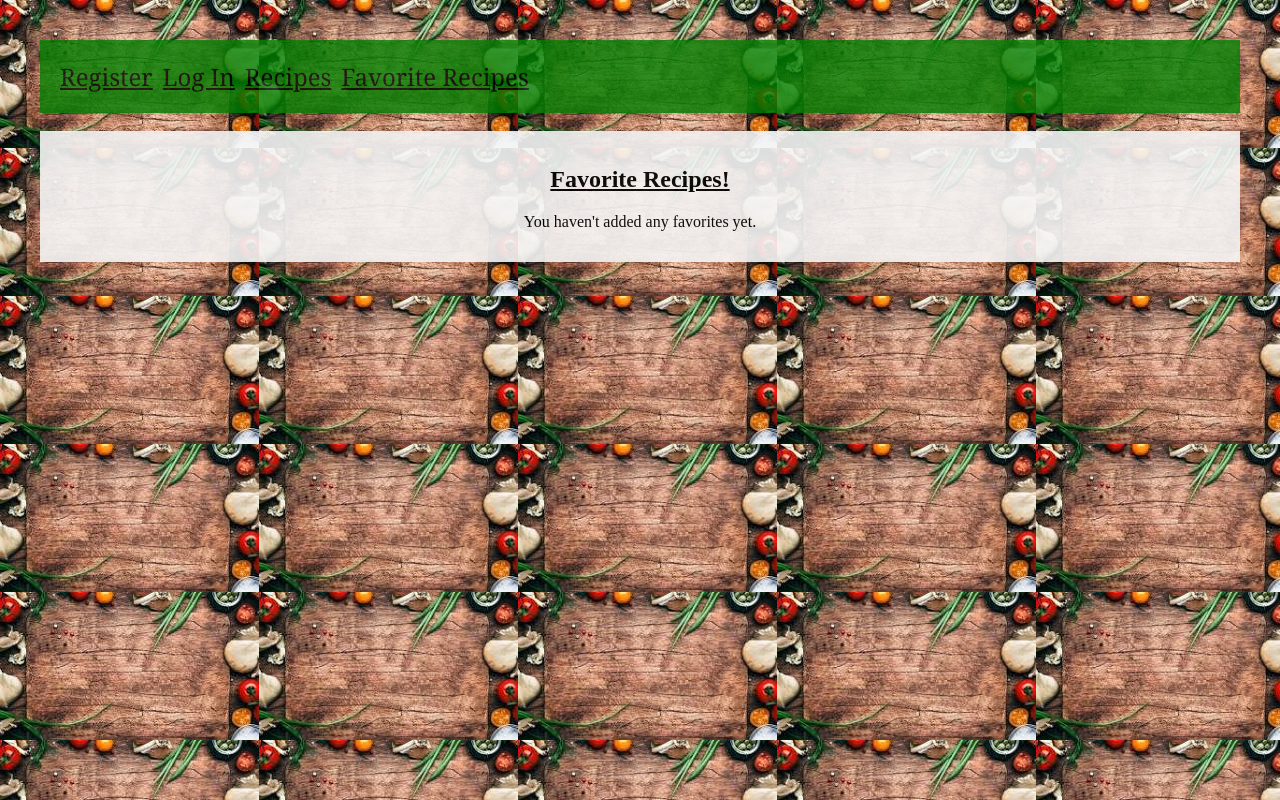
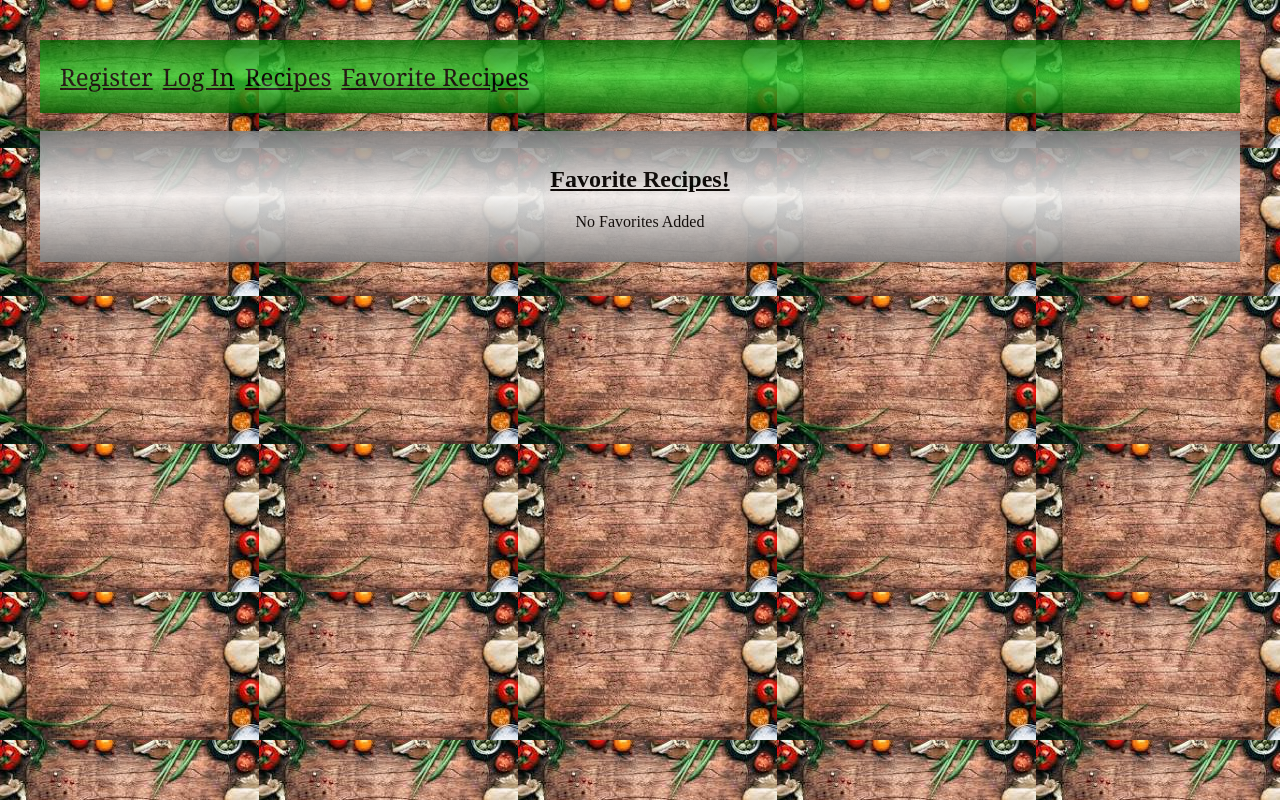
Before and after one commit to Danielle-Campbell92/My_Recipe_Book, a React (Vite) app: page /favorite in a window 1280 px wide. Built offline with nearby package versions, Linux system fonts and the light colour scheme.

Commit message:
detail changes

```diff
--- a/src/components/Favorite.jsx
+++ b/src/components/Favorite.jsx
@@ -6,7 +6,7 @@ function Favorite({favorite, setFavorite}){
     <div className="details-container">
         <h2>Favorite Recipes!</h2>
         {favorite.length === 0 ? (
-        <p>You haven't added any favorites yet.</p>
+        <p>No Favorites Added</p>
          ) : (
           favorite.map(recipe => (
             <div key={recipe.idMeal}>
--- a/src/components/ProfileAuth.jsx
+++ b/src/components/ProfileAuth.jsx
@@ -24,10 +24,8 @@ useEffect(()=> {
                     if (response.ok){
                         setUserInfo(result)
                     }else{
-                        setError(result.message || "Login Failed."
-                        )
+                        setError(result.message || "Login Failed.")
                     }
-
                 }catch(error){
                     console.log(error)
                 }}
--- a/src/components/RecipeDetails.jsx
+++ b/src/components/RecipeDetails.jsx
@@ -13,7 +13,7 @@ console.log("Recipe Details received:", moreDetails)
                     <p>Type of Cuisine:{moreDetails.strArea}</p>
                     <p>Ingredients: {moreDetails.ingredients}</p>
                     <p>Instructions: {moreDetails.strInstructions}</p>
-                    <p>Link to Video: {" "} <a href={moreDetails.strYoutube} target="_blank" rel="noopener noreferrer">Watch!</a></p>
+                    <p>Link to Video: {" "} <a src={moreDetails.strYoutube}>Watch!</a></p>
                     <button onClick={()=> setMoreDetails(null)} className="button">Go Back</button>
                     </>
                 ) : (
--- a/src/index.css
+++ b/src/index.css
@@ -12,6 +12,7 @@ background-color: whitesmoke;
 opacity: .9;
 margin-right: 25%;
 margin-left: 25%;
+text-align: center;
 }
 
 h2{
@@ -43,7 +44,7 @@ body{
 } */
 
 .navBar{
-  background-color: green;
+  background: linear-gradient(darkgreen, rgb(55, 219, 55), darkgreen);
   display: flex;
   gap: 20px;
   align-items: center;
@@ -80,7 +81,7 @@ body{
 
 .card {
   border: 2px solid black;
-  background-color: whitesmoke;
+  background: linear-gradient(gray, whitesmoke, gray);
   padding: 15px;
   width: 300px;
   opacity: .9;
@@ -89,7 +90,7 @@ body{
 }
 
 .details-container{
-  background-color: whitesmoke;
+  background: linear-gradient(gray,whitesmoke, gray);
   opacity: .9;
   padding: 15px;
 }
```
